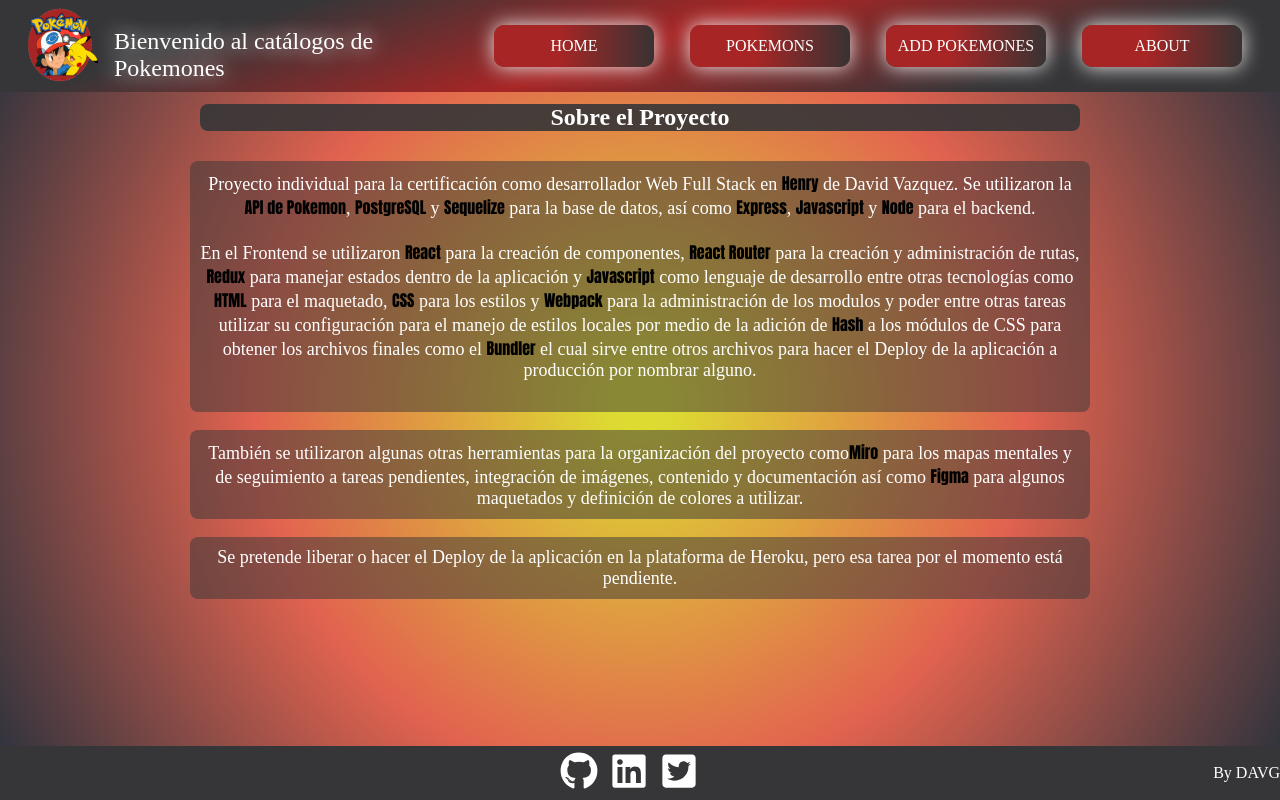
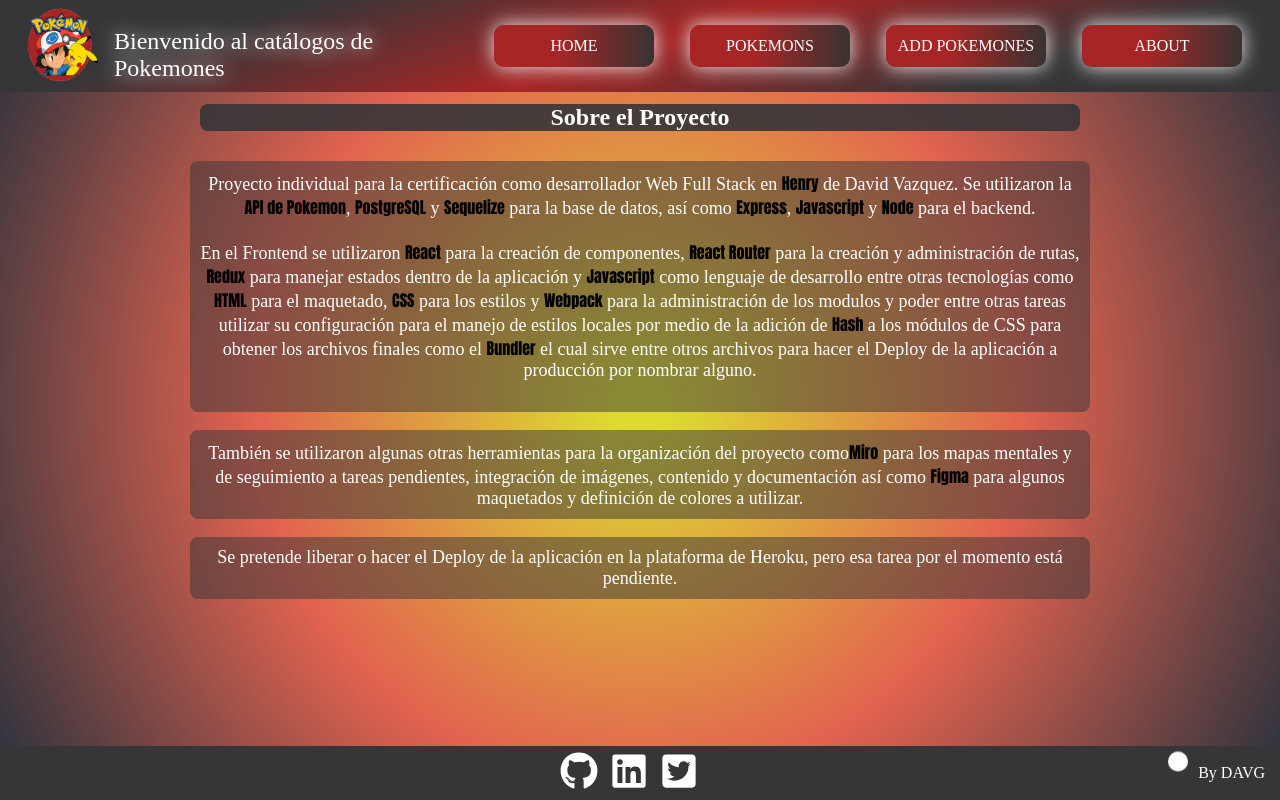
Before and after one commit to davidvazgon26/PI-Pokemon, a React (Create React App) app in the folder client/: page /about in a window 1280 px wide. Built offline with nearby package versions, Linux system fonts and the light colour scheme.

Commit message:
Se agrego animacion en el about

```diff
--- /dev/null
+++ b/client/src/components/animacion/ScopedAnimations.jsx
@@ -0,0 +1,15 @@
+import styles from './ScopedAnimations.module.css';
+
+import React, { Component } from 'react';
+
+export default class ScopedAnimations extends Component {
+
+  render() {
+    return (
+      <div className={styles.root}>
+        <div className={styles.ball} />
+      </div>
+    );
+  }
+
+};
--- /dev/null
+++ b/client/src/components/animacion/ScopedAnimations.module.css
@@ -0,0 +1,13 @@
+
+.root {
+    padding: 10px 10px;
+  }
+
+  .ball {
+      composes: bounce from "./animations.module.css";
+      width: 20px;
+      height: 20px;
+      border-radius: 20px;
+      background: white;
+      /* background-image: url('../../assets/images/esfera_Pokemon.png'); */
+  }
--- /dev/null
+++ b/client/src/components/animacion/animations.module.css
@@ -0,0 +1,8 @@
+@keyframes bounce {
+    33% { transform: translateY(-20px); }
+    66% { transform: translateY(0px); }
+  }
+
+  .bounce {
+    animation: bounce 1s infinite ease-in-out;
+  }
--- a/client/src/components/footer/footer.jsx
+++ b/client/src/components/footer/footer.jsx
@@ -1,5 +1,7 @@
 import s from './footer.module.css'
 import { FaGithub, FaLinkedin, FaTwitterSquare } from "react-icons/fa";
+
+import ScopedAnimations from '../animacion/ScopedAnimations.jsx'
 
 
 export default function Footer(){
@@ -10,8 +12,8 @@
             <a className={s.links} href='https://www.linkedin.com/in/davidvazgon/' target="_blank" rel="noopener noreferrer"><FaLinkedin className={s.iconos}/></a>
             <a className={s.links} href='https://twitter.com/davidvazgon'  target="_blank" rel="noopener noreferrer"><FaTwitterSquare className={s.iconos}/></a>
         </div>
-
         <div className={s.by}>
+            <ScopedAnimations/>
             <p>By DAVG</p>
         </div>
 
--- a/client/src/components/footer/footer.module.css
+++ b/client/src/components/footer/footer.module.css
@@ -25,6 +25,7 @@
 .by{
     display: flex;
     align-items: center;
+    margin-right: 15px;
 }
 
 .links{
--- a/client/src/components/paginado/paginado.jsx
+++ b/client/src/components/paginado/paginado.jsx
@@ -58,11 +58,10 @@
            {/* { console.log(Math.ceil(allPokemonFiltrados.length/paginado))} */}
             <ul className={s.ulli}>
                 {lista.map(item=>{
-                    return <a className={s.aaa}>
-                    <li key={item} className={s.link} onClick={()=>{   setCount((item*paginado)-paginado)
+                    return <li key={item} className={s.link} onClick={()=>{   setCount((item*paginado)-paginado)
                         setMax(item*paginado)
                     }} >{item}</li>
-                    </a>
+
                 })}
             </ul>
         <button className={s.btn} onClick={pagSig}>Pag. Siguiente</button>
--- a/client/src/components/paginado/paginado.module.css
+++ b/client/src/components/paginado/paginado.module.css
@@ -16,10 +16,11 @@
     background-color: #045B8F;
 }
 
-.aaa{
+/* .aaa{
     margin: auto;
     pointer-events: all;
-}
+} */
+
 
 .ulli{
     display: flex;
@@ -34,3 +35,7 @@
     border-radius: 5px;
     pointer-events:all;
 }
+
+.link:target{
+    background-color: #fff
+}
```
Also changed, not shown: client/src/assets/images/esfera_Pokemon.png (added).
